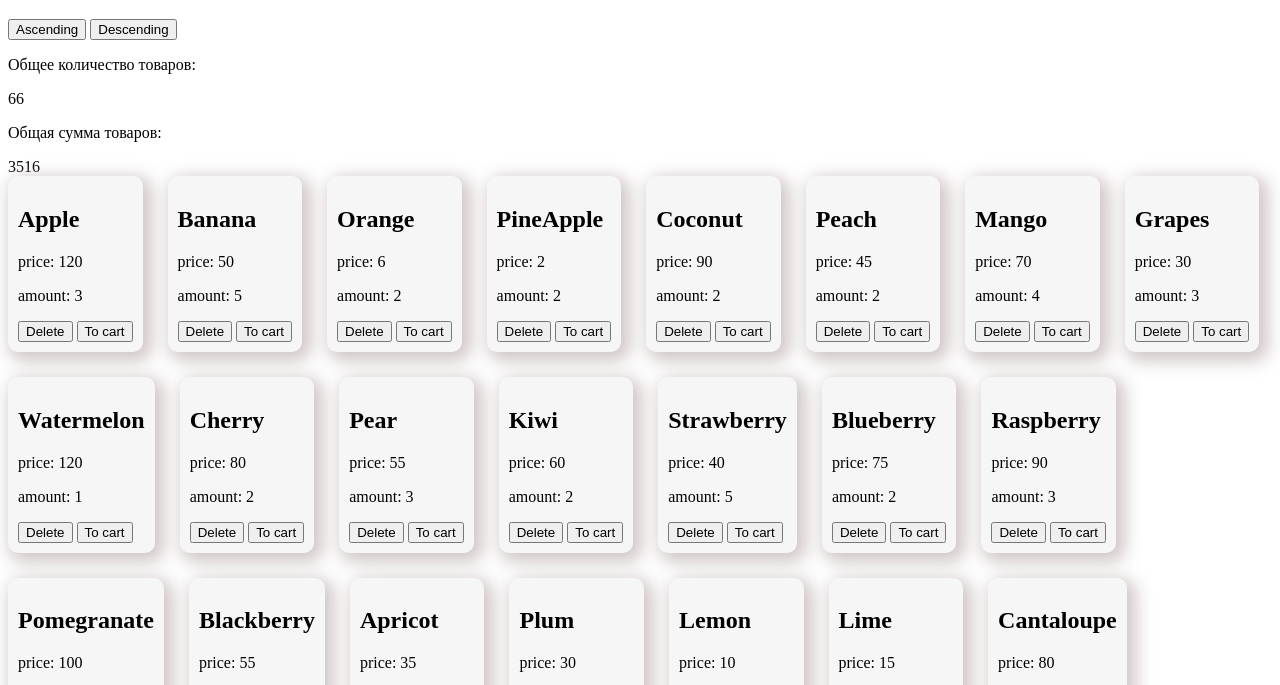
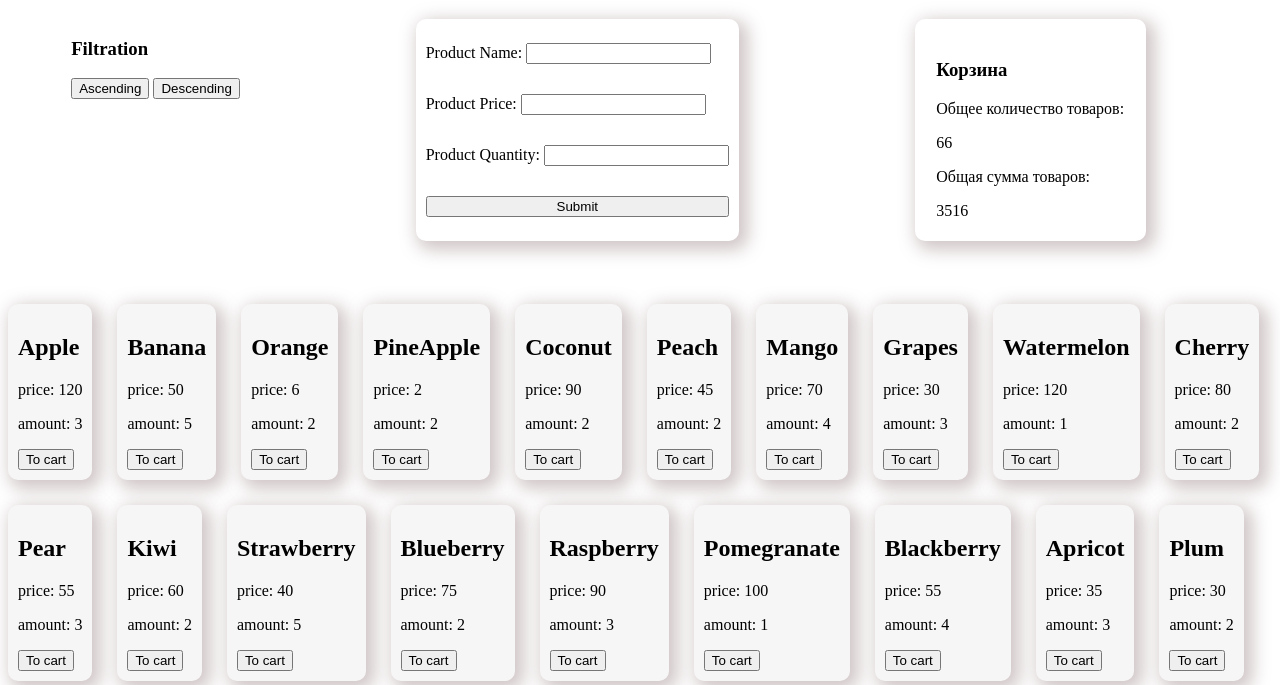
Before and after one commit to tel-ran-de/array_methods, a plain HTML site: page index.html in a window 1280 px wide. Shown: the part 61-746 px from the top of the page. Drawn offline with Linux system fonts and the light colour scheme.

Commit message:
form added

```diff
--- a/index.html
+++ b/index.html
@@ -10,12 +10,40 @@
     <ul id="productList"></ul>
     <div id="productsWrapper">
       <h1>Our Products</h1>
+
+      <div id="wrapper">
+        <div>
+          <h3>Filtration</h3>
           <button id="ascButton">Ascending</button>
           <button id="descButton">Descending</button>
+        </div>
+
+        <form id="productForm">
+          <div>
+            <label for="productName">Product Name:</label>
+            <input type="text" id="productName" name="productName" required />
+          </div>
+          <div>
+            <label for="productPrice">Product Price:</label>
+            <input type="number" id="productPrice" name="productPrice" step="0.01" required />
+          </div>
+          <div>
+            <label for="productQuantity">Product Quantity:</label>
+            <input type="number" id="productQuantity" name="productQuantity" required />
+          </div>
+          <div>
+            <button id="submitBtn" type="submit">Submit</button>
+          </div>
+        </form>
+
+        <div class="cartWrapper">
+          <h3>Корзина</h3>
           <p>Общее количество товаров:</p>
           <span id="totalAmount"></span>
           <p>Общая сумма товаров:</p>
           <span id="totalPrice"></span>
+        </div>
+      </div>
       <div id="productsContainer"></div>
     </div>
     <script type="module" src="script.js"></script>
--- a/script.js
+++ b/script.js
@@ -1,48 +1,49 @@
 import { newId } from './utils.js'
 import { cartItems } from './products.js'
 
-let currentCartItems = cartItems.map((el) => ({ ...el, id: newId() })) // Create a separate array to store cart items
+// Добавляем в наш массив объектов id для товаров
+let currentCartItems = cartItems.map((el) => ({ ...el, id: newId() }))
 
+// Все селектор из html находятся в верзней части документа в одном месте
 const productContainer = document.getElementById('productsContainer')
 const buttonAscend = document.getElementById('ascButton')
 const buttonDescend = document.getElementById('descButton')
 const totalAmountContainer = document.getElementById('totalAmount')
 const totalPriceContainer = document.getElementById('totalPrice')
 
-let deleteButtons
+let toCartButtons
 
 const createNewArray = (arr) => {
   const newArr = arr
-
     .map(
       (product) => `
     <div class="productCard" data-id="${product.id}">
       <h2>${product.name}</h2>
       <p> price: ${product.price}</p>
       <p> amount: ${product.quantity}</p>
-      <button class="deleteButton" data-id="${product.id}">Delete</button>
-      <button class="basketButton" data-id="${product.id}">To cart</button>
+      <button class="cartButton" data-id="${product.id}">To cart</button>
     </div>`
     )
     .join('')
 
   productContainer.innerHTML = newArr
-  deleteButtons = document.querySelectorAll('.deleteButton')
-  attachDeleteButtonListeners()
-}
 
-createNewArray(currentCartItems)
+  // обращаемся к элементами после создания в DOM дереве
+  toCartButtons = document.querySelectorAll('.cartButton')
 
-function attachDeleteButtonListeners() {
-  deleteButtons.forEach((button) => {
-    button.addEventListener('click', (event) => {
-      const productId = event.target.getAttribute('data-id')
-      currentCartItems = currentCartItems.filter((el) => el.id !== productId)
-      createNewArray(currentCartItems)
+  // На каждую кнопку добавляем событие для добавления товара в корзину
+  toCartButtons.forEach((button) => {
+    button.addEventListener('click', (e) => {
+      console.log(e.currentTarget)
+      console.log('aaa')
     })
   })
 }
 
+// вызываем функция для рендера элементов на странице
+createNewArray(currentCartItems)
+
+// Сортировка
 buttonAscend.addEventListener('click', () => {
   currentCartItems = [...currentCartItems].sort((a, b) => a.price - b.price)
   createNewArray(currentCartItems)
@@ -53,10 +54,13 @@ buttonDescend.addEventListener('click', () => {
   createNewArray(currentCartItems)
 })
 
+// Корзина
+
 const totalAmount = currentCartItems.reduce((acc, obj) => acc + obj.quantity, 0)
 totalAmountContainer.innerText = totalAmount
 const totalPrice = currentCartItems.reduce((acc, obj) => acc + obj.price * obj.quantity, 0)
 totalPriceContainer.innerText = totalPrice
 
-// Сделать форму
-// Сделать добавление в корзину
+// Домашнее задание:
+// написать функции, которые будут пересчитывать количество и сумму товаров
+// в корзине при добавлении товаров
--- a/styles.css
+++ b/styles.css
@@ -11,3 +11,30 @@
   padding: 10px;
   box-shadow: 5px 5px 17px 4px rgba(196, 184, 184, 0.8);
 }
+
+#wrapper {
+  display: flex;
+  justify-content: space-between;
+  padding: 0 10% 5% 5%;
+}
+
+.cartWrapper {
+  border-radius: 10px;
+  padding: 10px;
+  box-shadow: 5px 5px 17px 4px rgba(196, 184, 184, 0.8);
+  padding: 2%;
+}
+
+#productForm {
+  display: flex;
+  flex-direction: column;
+  justify-content: center;
+  gap: 30px;
+  border-radius: 10px;
+  padding: 10px;
+  box-shadow: 5px 5px 17px 4px rgba(196, 184, 184, 0.8);
+}
+
+#submitBtn {
+  width: 100%;
+}
```
Lines whose indentation alone changed are shown as unchanged.
